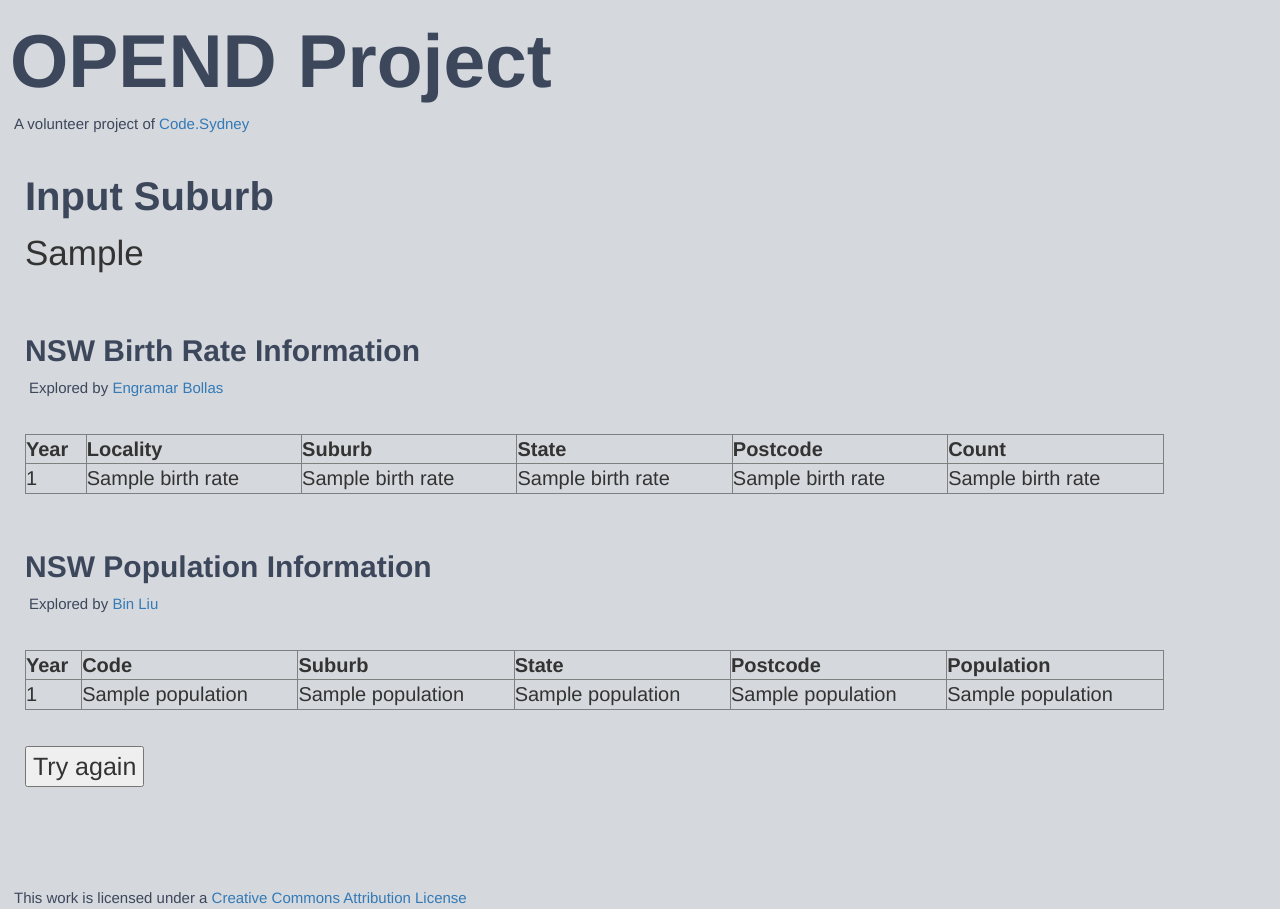
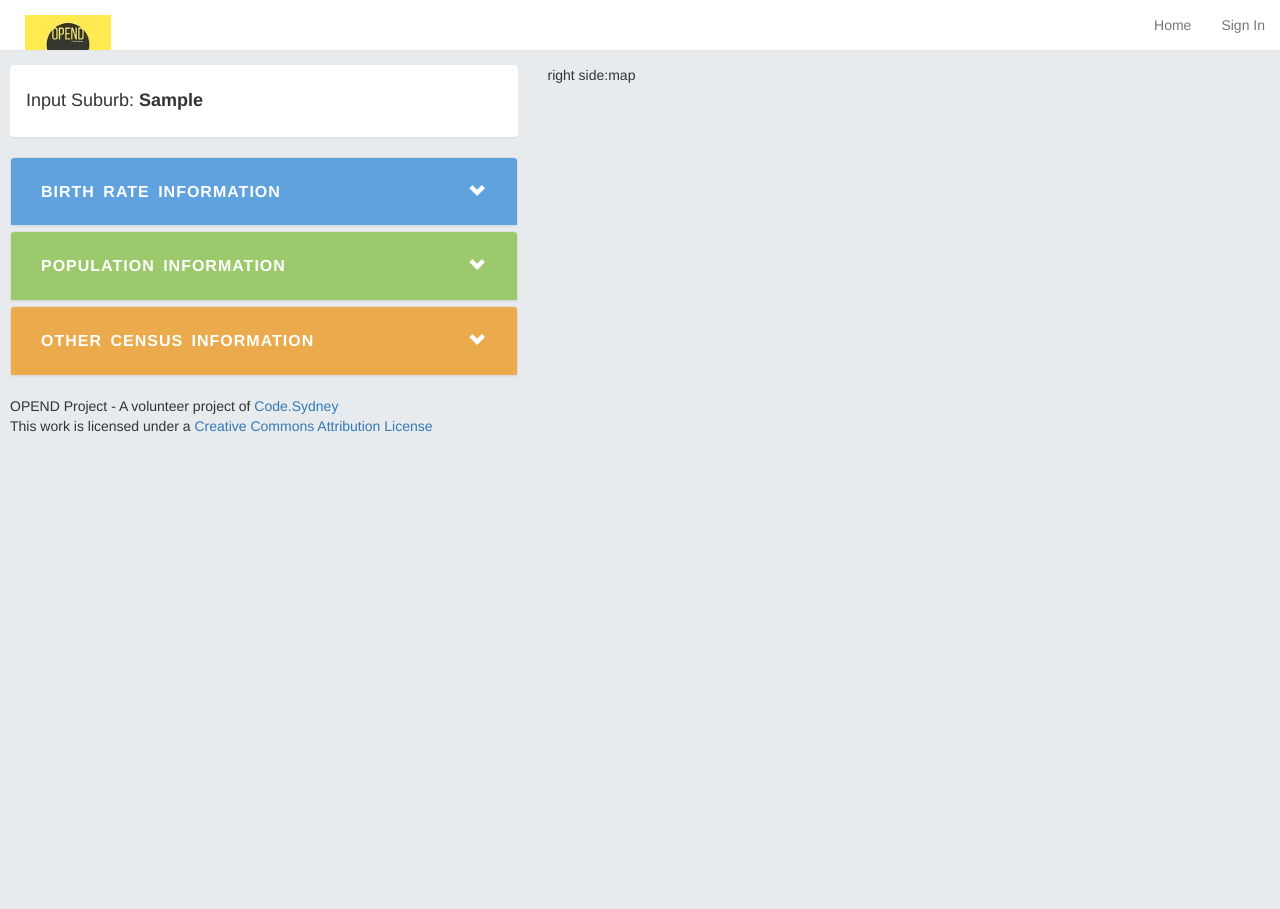
Before and after one commit to codesydney/OPEND, a Flask app: template app/main/templates/result.html in a window 1280 px wide. After the commit the page ends 432 px from the top, so only its background shows below. Run offline with Flask 2, Linux system fonts and the light colour scheme; tables that the repository leaves empty hold one stand-in row (values such as "Sample post"); the template is opened without the code that fills it: values that come from a table or form of the project are taken from there, most other values are stand-ins (such as "Sample title", 1, 10 or a date in 2020); some libraries are stand-ins or nearby versions.

Commit message:
Change the style of result.html

```diff
--- a/app/birthrate/views.py
+++ b/app/birthrate/views.py
@@ -28,7 +28,7 @@ def get_details():
 @birthrate.route('/details/<string:SUBURB>', methods=['GET'])
 def get_detail(SUBURB):
     db = get_db_birth()
-    details_cur = db.execute('select YEAR, LOCALITY, SUBURB, STATE, POSTCODE, COUNT from NSW_BIRTH_RATE where SUBURB = ?', [SUBURB])
+    details_cur = db.execute('select YEAR, LOCALITY, SUBURB, STATE, POSTCODE, COUNT from NSW_BIRTH_RATE where SUBURB like ?', [SUBURB])
     details = details_cur.fetchall()
 
     return_values = []
--- /dev/null
+++ b/app/main/static/opend.css
@@ -0,0 +1,54 @@
+body
+{
+    background-color: #e7ebee;
+    padding-top: 65px;
+    padding-left: 10px;
+    padding-right: 10px;
+}
+
+.navbar-default
+{
+    background-color: #ffffff;
+}
+.panel-heading-1
+{
+    background-color: #5fa2dd !important;
+    border-color: #5fa2dd !important;
+}
+
+
+.panel-heading-2
+{
+    background-color: #9cc96b !important;
+    border-color: #9cc96b !important;
+}
+
+.panel-heading-3
+{
+    background-color: #ebaa4b !important;
+    border-color: #ebaa4b !important;
+}
+
+
+.panel-title>a, .panel-title>a:active{
+  display:block;
+  padding:15px;
+  color:#ffffff;
+  font-size:16px;
+  font-weight:bold;
+  text-transform:uppercase;
+  letter-spacing:1px;
+  word-spacing:3px;
+  text-decoration:none;
+}
+.panel-heading  a:before {
+   font-family: 'Glyphicons Halflings';
+   content: "\e114";
+   float: right;
+   transition: all 0.5s;
+}
+.panel-heading.active a:before {
+    -webkit-transform: rotate(180deg);
+    -moz-transform: rotate(180deg);
+    transform: rotate(180deg);
+}
--- a/app/main/templates/result.html
+++ b/app/main/templates/result.html
@@ -1,111 +1,208 @@
-<!-- extend from base layout -->
-{% extends "base.html" %}
+{% extends "bootstrap/base.html" %}
+
+
+{% block styles %}
+{{super()}}
+  <link rel="stylesheet" href="{{url_for('.static', filename='opend.css')}}">
+{% endblock %}
+
+
+{% block scripts %}
+{{ super() }}
+<script>
+  $('.panel-collapse').on('show.bs.collapse', function () {
+    $(this).siblings('.panel-heading').addClass('active');
+  });
+
+  $('.panel-collapse').on('hide.bs.collapse', function () {
+    $(this).siblings('.panel-heading').removeClass('active');
+  });
+</script>
+{% endblock %}
+
+
 {% block content %}
+  <nav class="navbar navbar-default navbar-fixed-top">
+      <div id="container">
+          <div class="navbar-header">
+              <a href="/main" class="navbar-brand" style="width: auto;">
+                  <img src="/main/static/opend.jpg" class="brand-icon" style="padding-top:0px; padding-left:10px; height:35px; width:auto;" >
+              </a>
+              <button type="button" class="navbar-toggle collapsed" data-toggle="collapse" data-target="#navbar-links" aria-expanded="false" aria-controls="navbar">
+                  <span class="sr-only">Toggle navigation</span>
+                  <span class="icon-bar"></span>
+                  <span class="icon-bar"></span>
+                  <span class="icon-bar"></span>
+              </button>
+          </div>
 
-<style>
-	body {background-color:#D5D8DC}
-</style>
-<!-- Test of the branch-->
-<h1 style="color:#3d475c;font-size:75px;font-weight:bold;text-align:left;margin-left:10px">OPEND Project</h1>
-<div style="color:#3d475c;font-size:15px;font-weight:normal;text-align:left;margin-left:14px">A volunteer project of <a href="https://www.code.sydney" target="_blank">Code.Sydney</a></div>
+          <div id="navbar-links" class="navbar-collapse collapse">
+              <ul class="nav navbar-nav pull-right">
+                  <li><a href="/main">Home</a></li>
+                  <li><a href=#>Sign In</a></li>
+              </ul>
+          </div>
+      </div>
+  </nav>
 
-      <form action = "" method="POST" name="mainform">
-         <fieldset>
-            <br>
-            {{ resultform.hidden_tag() }}
-			    <style type="text/css">
-				  h1 {
-					font-size:55px;
-					color:#3d475c;
-					font-weight:bold;
-					text-align:left;
-					margin-left:10px;
-				  }
-				  .score {
-					color:#D68910;
-					font-size:60px;
-					font-weight:bold;
-				  }
-				</style>
+  <div class="row">
+    <div class="col-sm-6 col-lg-5">
 
-            <div style = "font-size:25px;font-weight:normal;text-align:left;margin-left:15px">
-  	           <h2 style="color:#3d475c;font-size:40px;font-weight:bold;text-align:left;margin-left:10px">Input Suburb</h2>
-			   <div style="font-size:35px;font-weight:normal;text-align:left;margin-left:10px">{{InputSuburb}}</div><br>
 
-			   <h2 style="color:#3d475c;font-size:30px;font-weight:bold;text-align:left;margin-left:10px">NSW Birth Rate Information</h2>
-               <div style="color:#3d475c;font-size:15px;font-weight:normal;text-align:left;margin-left:14px">Explored by <a href="https://github.com/engramar" target="_blank">Engramar Bollas</a></div>
+      <div class="panel" id="top-score-collapse">
+          <div class="panel-body">
+              <div class="row">
+                  <div class="col-md-12">
+                      <h4>
+                          Input Suburb: <strong>{{InputSuburb}}</strong>
+                      </h4>
+                  </div>
+              </div>
+          </div>
+      </div>
 
-			   <table style="font-size:20px;width:90%;text-align:left;font-weight:normal;margin-left:10px" border="1">
+      <div class="panel-group" id="accordion" role="tablist" aria-multiselectable="true">
+        <div class="panel panel-default">
+          <div class="panel-heading panel-heading-1" role="tab" id="headingOne">
+            <h4 class="panel-title">
+              <a role="button" data-toggle="collapse" data-parent="#accordion" href="#collapseOne" aria-expanded="false" aria-controls="collapseOne">
+                Birth Rate Information
+              </a>
+            </h4>
+          </div>
+          <div id="collapseOne" class="panel-collapse collapse" role="tabpanel" aria-labelledby="headingOne">
+            <div class="panel-body">
+                <div class="row">
+                    <div class="col-md-12">
+
+                        <table class="table table-striped">
+
+                                <thead>
                                     <tr>
-   			      <th>Year</th>
-				  <th>Locality</th>
-				  <th>Suburb</th>
-	   			  <th>State</th>
-				  <th>Postcode</th>
-				  <th>Count</th>
+                                        <td>
+                                          Suburb
+                                        </td>
+                                        <td>
+                                          Year
+                                        </td>
+                                        <td>Count</td>
                                     </tr>
+                                </thead>
 
+                                <tbody>
                                   {% for birth_rate in birth_rate_list %}
                                   <tr>
-   			      <td>{% print birth_rate[0] %}</td>
-   			      <td>{% print birth_rate[1] %}</td>
-   			      <td>{% print birth_rate[2] %}</td>
-   			      <td>{% print birth_rate[3] %}</td>
-   			      <td>{% print birth_rate[4] %}</td>
-   			      <td>{% print birth_rate[5] %}</td>
+                                    <td>
+                                      {% print birth_rate[2] %}
+                                    </td>
+                                    <td>
+                                      {% print birth_rate[0] %}
+                                    </td>
+
+                                    <td>
+                                        {% print birth_rate[5] %}
+                                    </td>
+
                                 </tr>
                             {% endfor %}
-			   <br>
+                        </tbody>
+                      </table>
+                    </div>
+                </div>
+            </div><!--div class="panel-body"-->
+          </div>
+        </div>
+        <div class="panel panel-default">
+          <div class="panel-heading panel-heading-2" role="tab" id="headingTwo">
+            <h4 class="panel-title">
+              <a class="collapsed" role="button" data-toggle="collapse" data-parent="#accordion" href="#collapseTwo" aria-expanded="false" aria-controls="collapseTwo">
+                Population Information
+              </a>
+            </h4>
+          </div>
+          <div id="collapseTwo" class="panel-collapse collapse" role="tabpanel" aria-labelledby="headingTwo">
+            <div class="panel-body">
+                <div class="row">
+                    <div class="col-md-12">
+
+                        <table class="table table-striped">
+
+                                <thead>
+                                    <tr>
+                                        <td>
+                                          Suburb
+                                        </td>
+                                        <td>
+                                          Year
+                                        </td>
+                                        <td>Population</td>
+                                    </tr>
+                                </thead>
+
+                                <tbody>
+                                  {% for population in population_list %}
+                                  <tr>
+                                    <td>
+                                      {% print population[2] %}
+                                    </td>
+                                    <td>
+                                      {% print population[0] %}
+                                    </td>
+
+                                    <td>
+                                        {% print population[5] %}
+                                    </td>
+
+                                </tr>
+                            {% endfor %}
+                        </tbody>
+                      </table>
+                    </div>
+                </div>
+            </div><!--div class="panel-body"-->
+
+          </div>
+        </div>
+        <div class="panel panel-default">
+          <div class="panel-heading panel-heading-3" role="tab" id="headingThree">
+            <h4 class="panel-title">
+              <a class="collapsed" role="button" data-toggle="collapse" data-parent="#accordion" href="#collapseThree" aria-expanded="false" aria-controls="collapseThree">
+                Other census information
+              </a>
+            </h4>
+          </div>
+          <div id="collapseThree" class="panel-collapse collapse" role="tabpanel" aria-labelledby="headingThree">
+            <div class="panel-body">
+              //todo: add other census information
+            </div>
+          </div>
+        </div>
+      </div>
+    </div><!--div class="col-sm-6 col-lg-5"-->
+
+
+    <div class="col-sm-6 col-lg-7" id="map-parent">
+      <table>
+        <tr>
+            <td>
+                <p>right side: </p>
+            </td>
+            <td>
+                <p>map
+                </p>
+            </td>
+        </tr>
       </table>
 
-               <br>
-
-            <!--Population information-->
-			   <h2 style="color:#3d475c;font-size:30px;font-weight:bold;text-align:left;margin-left:10px">NSW Population Information</h2>
-             <div style="color:#3d475c;font-size:15px;font-weight:normal;text-align:left;margin-left:14px">Explored by <a href="https://github.com/interest1024" target="_blank">Bin Liu</a></div>
-
-			   <table style="font-size:20px;width:90%;text-align:left;font-weight:normal;margin-left:10px" border="1">
-    			   <tr>
-       			     <th>Year</th>
-    				  <th>Code</th>
-    				  <th>Suburb</th>
-    	   			  <th>State</th>
-    				  <th>Postcode</th>
-    				  <th>Population</th>
-    			   </tr>
-
-    			   {% for population in population_list %}
-    			   <tr>
-       			      <td>{% print population[0] %}</td>
-       			      <td>{% print population[1] %}</td>
-       			      <td>{% print population[2] %}</td>
-       			      <td>{% print population[3] %}</td>
-       			      <td>{% print population[4] %}</td>
-       			      <td>{% print population[5] %}</td>
-    			   </tr>
-    			   {% endfor %}
-    			   <br>
-			   </table>
-
-             <br>
-
-             <div style = "margin-left:10px">
-			   {{ resultform.Submit2 }}
+    </div>
   </div>
 
+<footer id="footer">
+  <p class="pad-lft-2 pad-rgt">
+    OPEND Project - A volunteer project of <a href="https://www.code.sydney" target="_blank">Code.Sydney</a><br>
+    This work is licensed under a <a href="https://creativecommons.org/licenses/by/4.0/" target="_blank">Creative Commons Attribution License</a>
+  </p>
+</footer>
 
 
-
-
-            </div>
-
-         </fieldset>
-      </form>
-<br>
-<br>
-<br>
-<br>
-<br>
-<div style="color:#3d475c;font-size:15px;font-weight:normal;text-align:left;margin-left:14px">This work is licensed under a <a href="https://creativecommons.org/licenses/by/4.0/" target="_blank">Creative Commons Attribution License</a></div>
-
 {% endblock %}
--- a/app/population/views.py
+++ b/app/population/views.py
@@ -36,7 +36,7 @@ def get_detail(SUBURB):
     # db = sql
 
 
-    details_cur = db.execute('select YEAR, CODE, SUBURB, STATE, POSTCODE, POPULATION from NSW_POPULATION where SUBURB like ?', ['%'+SUBURB+'%'])
+    details_cur = db.execute('select YEAR, CODE, SUBURB, STATE, POSTCODE, POPULATION from NSW_POPULATION where SUBURB like ?', [SUBURB])
     details = details_cur.fetchall()
 
     return_values = []
```
Also changed, not shown: app/main/static/opend.jpg (added), 1 other file. Lines whose indentation alone changed are shown as unchanged.
